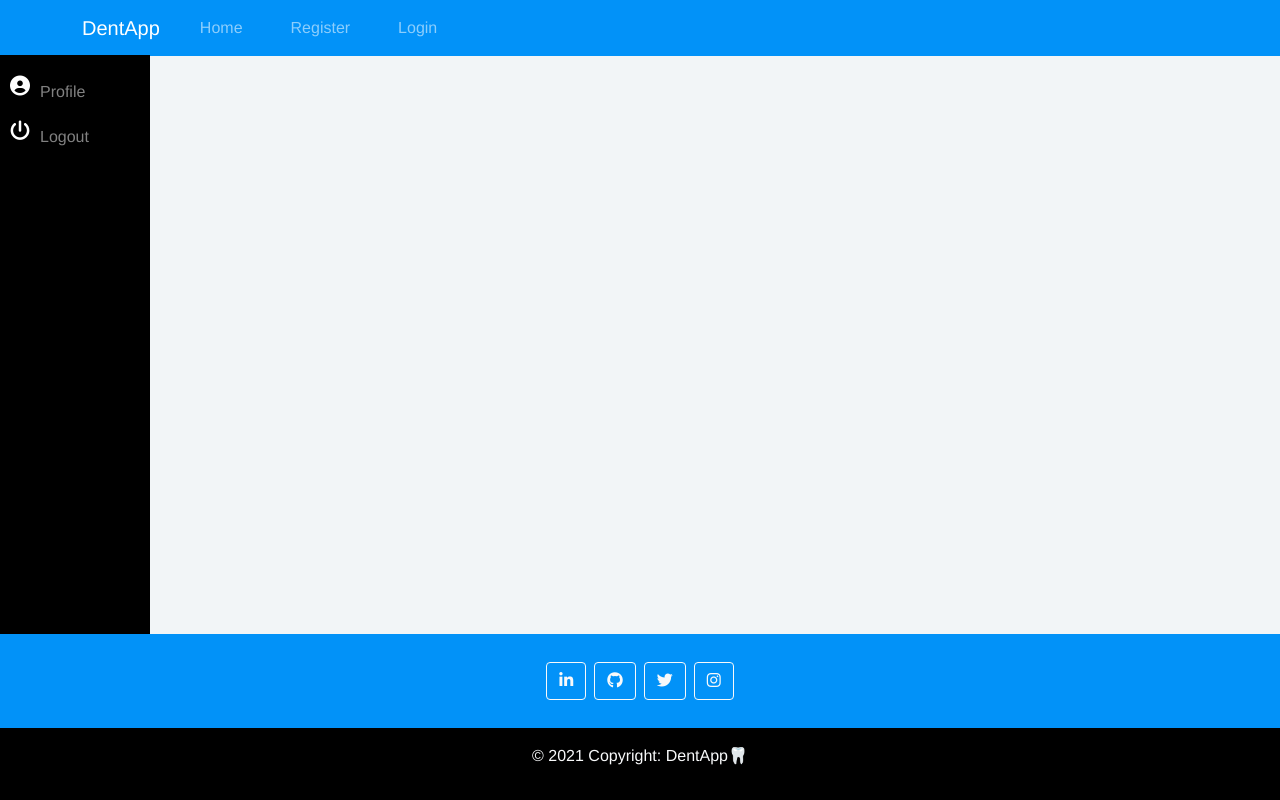
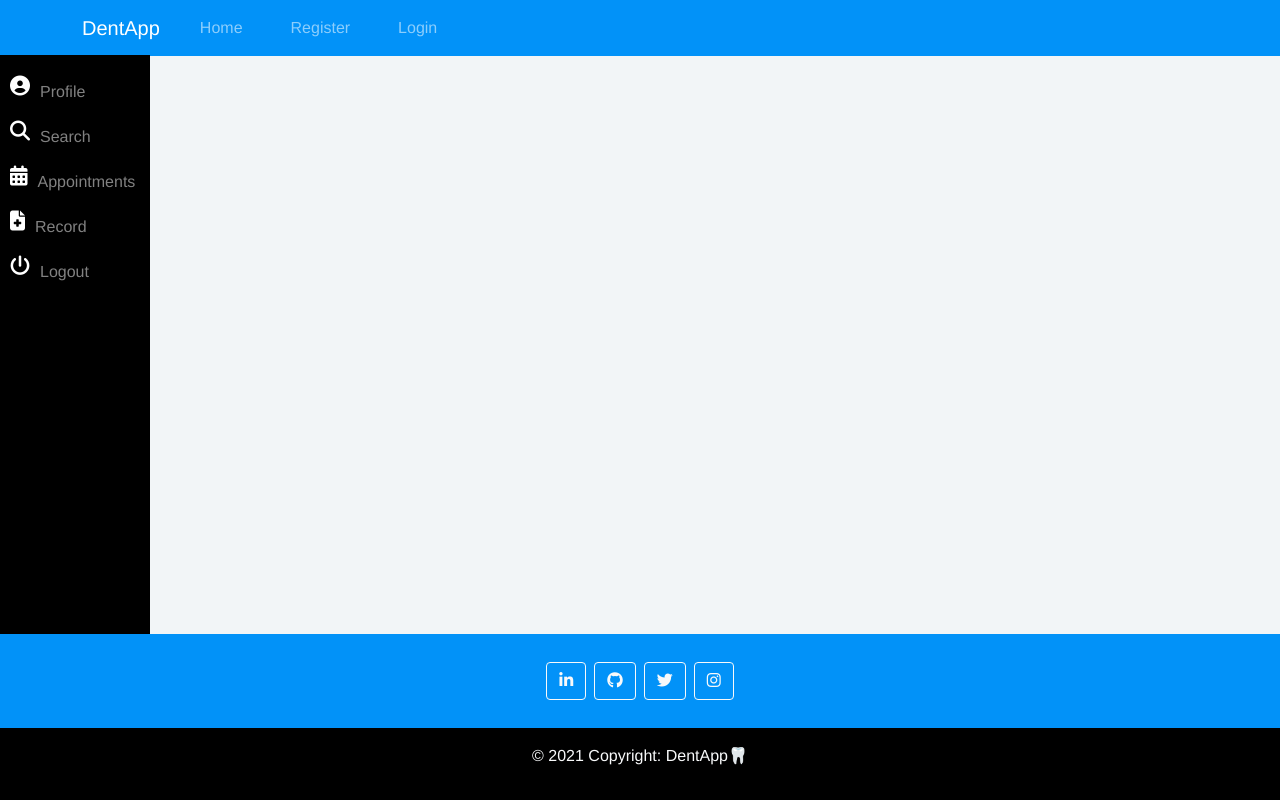
Before and after one commit to ibobev/dent-appointment-system, a Vue app in the folder client/: page /patient in a window 1280 px wide. Built offline with nearby package versions, Linux system fonts and the light colour scheme.

Commit message:
Added Navigation and Patient template pages

```diff
--- a/client/src/components/NavigationPatient.vue
+++ b/client/src/components/NavigationPatient.vue
@@ -6,12 +6,26 @@
         <router-link to="/patient/profile">Profile</router-link>
       </div>
       <div class="wrap-icon-link">
+        <i class="fas fa-search fa-lg"></i>
+        <router-link to="/patient/search">Search</router-link>
+      </div>
+      <div class="wrap-icon-link">
+        <i class="fas fa-calendar-alt fa-lg"></i>
+        <router-link to="/patient/appointments">Appointments</router-link>
+      </div>
+      <div class="wrap-icon-link">
+        <i class="fas fa-file-medical fa-lg"></i>
+        <router-link to="/patient/medical-record">Record</router-link>
+      </div>
+      <div class="wrap-icon-link">
         <i class="fas fa-power-off fa-lg"></i>
         <router-link to="/" @click="onLogout">Logout</router-link>
       </div>
     </div>
   </div>
 </template>
+
+
 
 <style scoped>
 #side-nav {
@@ -55,7 +69,7 @@
   #side-nav {
     height: 45px;
     width: 100%;
-    position:absolute;
+    position: absolute;
   }
   .wrap-icon-link {
     display: inline-flex;
@@ -77,13 +91,13 @@
 </style>
 
 <script>
-import auth from '../auth'
+import auth from "../auth";
 export default {
-  methods:{
-    onLogout(){
+  methods: {
+    onLogout() {
       auth.data().deleteToken();
       this.$router.push({ path: "/" });
-    }
-  }
+    },
+  },
 };
 </script>
--- a/client/src/router/index.js
+++ b/client/src/router/index.js
@@ -10,6 +10,9 @@ import AdminView from '../views/Admin/AdminView';
 import AdminLogin from '../views/Admin/AdminLogin';
 import PatientDashboard from '../views/Patient/PatientDashboard';
 import PatientProfile from '../views/Patient/PatientProfile';
+import Search from '../views/Patient/Search';
+import PatientAppointments from '../views/Patient/PatientAppointments';
+import PatientMedRecord from '../views/Patient/PatientMedRecord';
 
 const routes = [
   {
@@ -71,6 +74,21 @@ const routes = [
         name: 'PatientProfile',
         component: PatientProfile
       },
+      {
+        path: '/patient/search',
+        name: 'Search',
+        component: Search
+      },
+      {
+        path: '/patient/appointments',
+        name: 'PatientAppointments',
+        component: PatientAppointments
+      },
+      {
+        path: '/patient/medical-record',
+        name: 'PatientMedRecord',
+        component: PatientMedRecord
+      },
     ]
   }
 ]
--- /dev/null
+++ b/client/src/views/Patient/PatientAppointments.vue
@@ -0,0 +1,12 @@
+<template>
+  <main>
+    <h1 class="text-center">Appointments</h1>
+  </main>
+</template>
+
+<style scoped>
+</style>
+
+<script>
+export default {};
+</script>
--- /dev/null
+++ b/client/src/views/Patient/PatientMedRecord.vue
@@ -0,0 +1,12 @@
+<template>
+  <main>
+    <h1 class="text-center">Medical Record</h1>
+  </main>
+</template>
+
+<style scoped>
+</style>
+
+<script>
+export default {};
+</script>
--- /dev/null
+++ b/client/src/views/Patient/Search.vue
@@ -0,0 +1,12 @@
+<template>
+  <main>
+    <h1 class="text-center">Search</h1>
+  </main>
+</template>
+
+<style scoped>
+</style>
+
+<script>
+export default {};
+</script>
```
